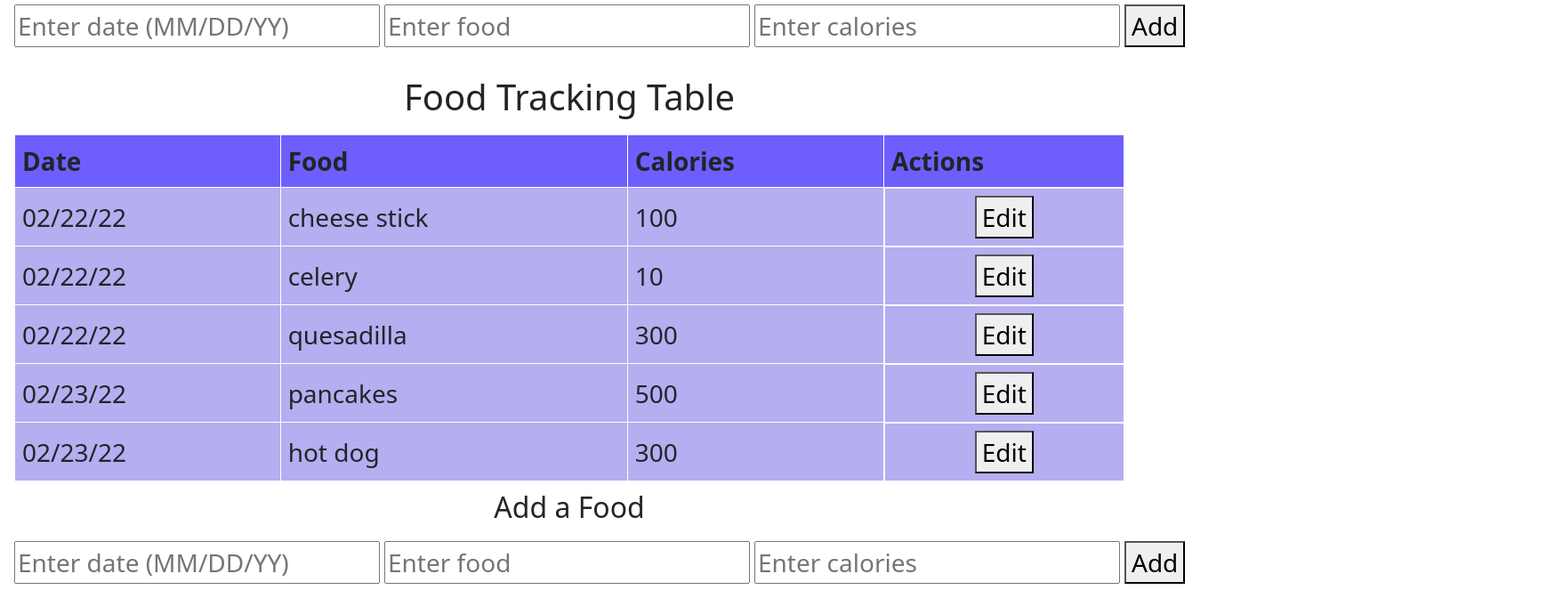
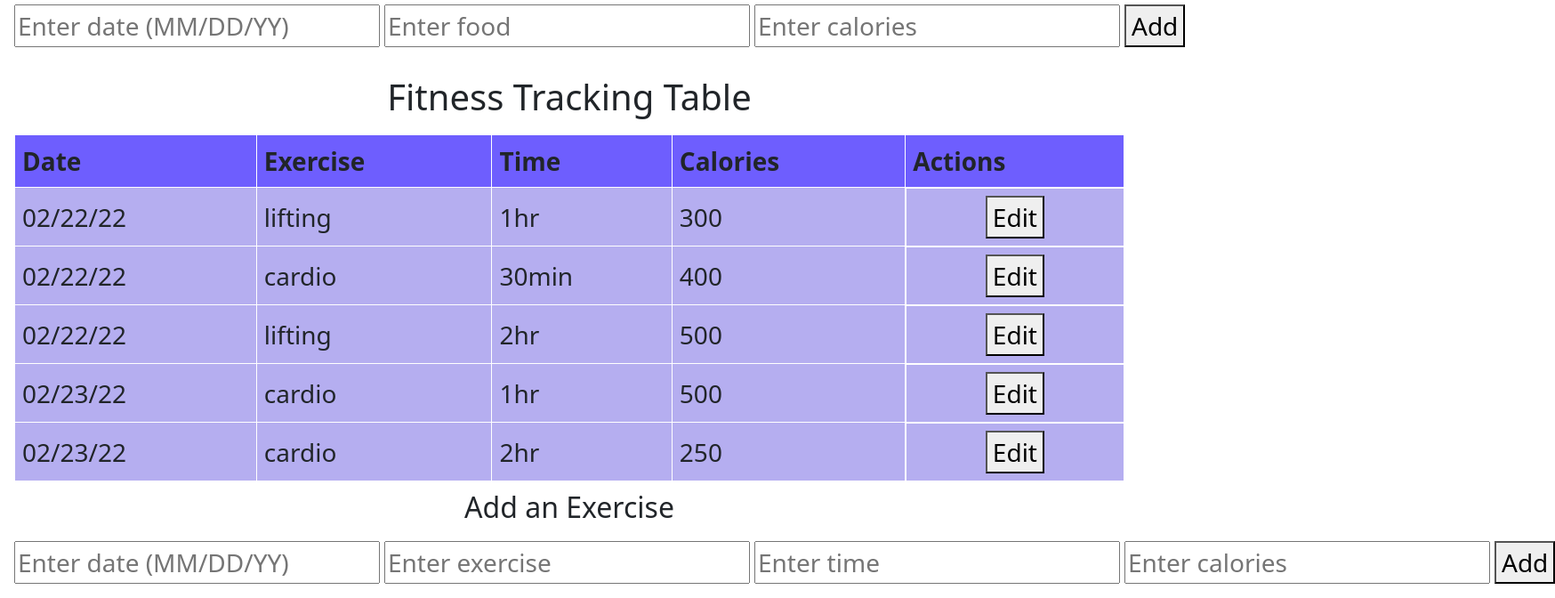
Before and after one commit to Akash-Github2/BruinFit, a React (Create React App) app in the folder bruin-fit/: page /food-fitness in a window 1280 px wide. Shown: the part 614-1286 px from the top of the page at 89% size, 1748 px wide, since content can reach past the window. Built offline with nearby package versions, Linux system fonts and the light colour scheme.

Commit message:
added fitness tracking table

```diff
--- a/bruin-fit/src/App.js
+++ b/bruin-fit/src/App.js
@@ -21,7 +21,7 @@ function App() {
      <Navbar/>
         <Routes>
            { /*<Route exact path="/" component={Navbar} />*/}
-  <Route exact path="food-fitness" element= {<><Food/><Food/></>}/>
+  <Route exact path="food-fitness" element= {<><Food/><Fitness/></>}/>
   <Route exact path="friends" element= {<Friends/>}/>
         </Routes>
     </div>
--- /dev/null
+++ b/bruin-fit/src/EditableRowFit.js
@@ -0,0 +1,49 @@
+import React from 'react'
+
+const EditableRowFit = ({editFormData, handleEditFormChange}) => {
+    return (
+        <tr>
+            <td>
+                <input type = "text"
+                required = "required"
+                placeholder = "Enter date (MM/DD/YY)"
+                name = "date"
+                value = {editFormData.date}
+                onChange = {handleEditFormChange}
+                ></input>
+            </td>
+            <td>
+            <input type = "text"
+                required = "required"
+                placeholder = "Enter exercise"
+                name = "exercise"
+                value = {editFormData.exercise}
+                onChange = {handleEditFormChange}
+                ></input>
+            </td>
+            <td>
+            <input type = "text"
+                required = "required"
+                placeholder = "Enter time"
+                name = "time"
+                value = {editFormData.time}
+                onChange = {handleEditFormChange}
+                ></input>
+            </td>
+            <td>
+            <input type = "text"
+                required = "required"
+                placeholder = "Enter calories"
+                name = "calories"
+                value = {editFormData.calories}
+                onChange = {handleEditFormChange}
+                ></input>
+            </td>
+            <td>
+                <button type = "submit">Save</button>
+            </td>
+        </tr>
+    )
+}
+
+export default EditableRowFit
--- /dev/null
+++ b/bruin-fit/src/Fitness.css
@@ -0,0 +1,63 @@
+.App {
+    text-align: center;
+  }
+
+  .App-logo {
+    height: 40vmin;
+    pointer-events: none;
+  }
+
+
+  .App-header {
+    background-color: #282c34;
+    min-height: 100vh;
+    display: flex;
+    flex-direction: column;
+    align-items: center;
+    justify-content: center;
+    font-size: calc(10px + 2vmin);
+    color: white;
+  }
+
+
+.app-container {
+    display: flex;
+    flex-direction: column;
+    gap: 10px;
+    padding: 1rem;
+  }
+
+  table {
+    border-collapse: collapse;
+    width: 100%;
+  }
+
+  th,
+  td {
+    border: 1px solid #ffffff;
+    text-align: left;
+    padding: 8px;
+    font-size: 32px;
+  }
+
+  th {
+    background-color: rgb(110, 94, 254);
+  }
+
+  td {
+    background-color: rgb(181, 174, 240);
+  }
+
+  form {
+    display: flex;
+    gap: 5px;
+  }
+
+  form td:last-child {
+    display: flex;
+    justify-content: space-evenly;
+  }
+
+  form * {
+    font-size: 28px;
+  }
--- a/bruin-fit/src/Fitness.js
+++ b/bruin-fit/src/Fitness.js
@@ -1,9 +1,10 @@
 import React, { useState, Fragment } from 'react';
 import './App.css';
-import data from "./mock-data.json";
+import data from "./mock-data-fitness.json";
 import { nanoid } from 'nanoid';
-import ReadOnlyRow from './components/ReadOnlyRow';
-import EditableRow from './components/EditableRow';
+import ReadOnlyRowFit from './ReadOnlyRowFit';
+import EditableRowFit from './EditableRowFit';
+import './Fitness.css';
 
 
 
@@ -13,14 +14,16 @@ const Fitness = () =>
     const [contacts, setContacts] = useState(data);
     const [addFormData, setAddFormData] = useState({
        date: '',
-       food: '',
+       exercise: '',
+       time: '',
        calories: '',
 
     });
 
     const [editFormData, setEditFormData] = useState({
         date: '',
-       food: '',
+       exercise: '',
+       time: '',
        calories: '',
     });
 
@@ -56,7 +59,8 @@ const Fitness = () =>
         const newContact = {
             id: nanoid(),
             date: addFormData.date,
-            food: addFormData.food,
+            exercise: addFormData.exercise,
+            time: addFormData.time,
             calories: addFormData.calories,
 
         };
@@ -76,7 +80,8 @@ const Fitness = () =>
 
         const formValues = {
             date: contact.date,
-            food: contact.food,
+            exercise: contact.exercise,
+            time: contact.time,
             calories: contact.calories,
 
         };
@@ -91,13 +96,14 @@ const Fitness = () =>
     return(
 
         <div className= "app-container">
-            <h1>Food Tracking Table</h1>
+            <h1>Fitness Tracking Table</h1>
             <form>
             <table>
                 <thead>
                     <tr>
                         <th> Date </th>
-                        <th> Food </th>
+                        <th> Exercise </th>
+                        <th> Time </th>
                         <th> Calories </th>
                         <th>Actions</th>
                     </tr>
@@ -106,12 +112,12 @@ const Fitness = () =>
                     {contacts.map((contact) => (
                         <Fragment>
                             { editContactId === contact.id ? (
-                            <EditableRow
+                            <EditableRowFit
                             editformData = {editFormData}
                             handleEditformChange = {handleEditFormChange}
                             />
                             ) : (
-                            <ReadOnlyRow
+                            <ReadOnlyRowFit
                             contact = {contact}
                             handleEditClick = {handleEditClick}
                             />) }
@@ -123,7 +129,7 @@ const Fitness = () =>
                 </tbody>
             </table>
             </form>
-            <h2> Add a Food</h2>
+            <h2> Add an Exercise</h2>
             <form onSubmit= {handleAddFormSubmit}>
                 <input
                     type = "text"
@@ -134,12 +140,19 @@ const Fitness = () =>
                 />
                 <input
                     type = "text"
-                    name = "food"
+                    name = "exercise"
                     required = "required"
-                    placeholder = "Enter food"
+                    placeholder = "Enter exercise"
                     onChange = {handleAddFormChange}
                 />
                 <input
+                    type = "text"
+                    name = "time"
+                    required = "required"
+                    placeholder = "Enter time"
+                    onChange = {handleAddFormChange}
+                />
+                 <input
                     type = "text"
                     name = "calories"
                     required = "required"
--- /dev/null
+++ b/bruin-fit/src/ReadOnlyRowFit.js
@@ -0,0 +1,21 @@
+import React from 'react'
+
+
+const ReadOnlyRowFit = ({ contact, handleEditClick }) => {
+    return (
+        <tr>
+            <td> {contact.date} </td>
+            <td> {contact.exercise} </td>
+            <td> {contact.time}</td>
+            <td> {contact.calories}</td>
+            <td>
+                <button type= "button" onClick={(event) => handleEditClick(event, contact)}
+                >
+                    Edit
+                </button>
+            </td>
+        </tr>
+    )
+}
+
+export default ReadOnlyRowFit
--- /dev/null
+++ b/bruin-fit/src/mock-data-fitness.json
@@ -0,0 +1,40 @@
+[
+    {
+      "id": 1,
+      "date": "02/22/22",
+      "exercise": "lifting",
+      "time": "1hr",
+      "calories": "300"
+    },
+    {
+      "id": 2,
+      "date": "02/22/22",
+      "exercise": "cardio",
+      "time": "30min",
+      "calories": "400"
+    },
+    {
+      "id": 3,
+      "date": "02/22/22",
+      "exercise": "lifting",
+      "time": "2hr",
+      "calories": "500"
+    },
+    {
+      "id": 4,
+      "date": "02/23/22",
+      "exercise": "cardio",
+      "time": "1hr",
+      "calories": "500"
+
+    },
+    {
+      "id": 5,
+      "date": "02/23/22",
+      "exercise": "cardio",
+      "time": "2hr",
+      "calories": "250"
+
+    }
+
+  ]
```
